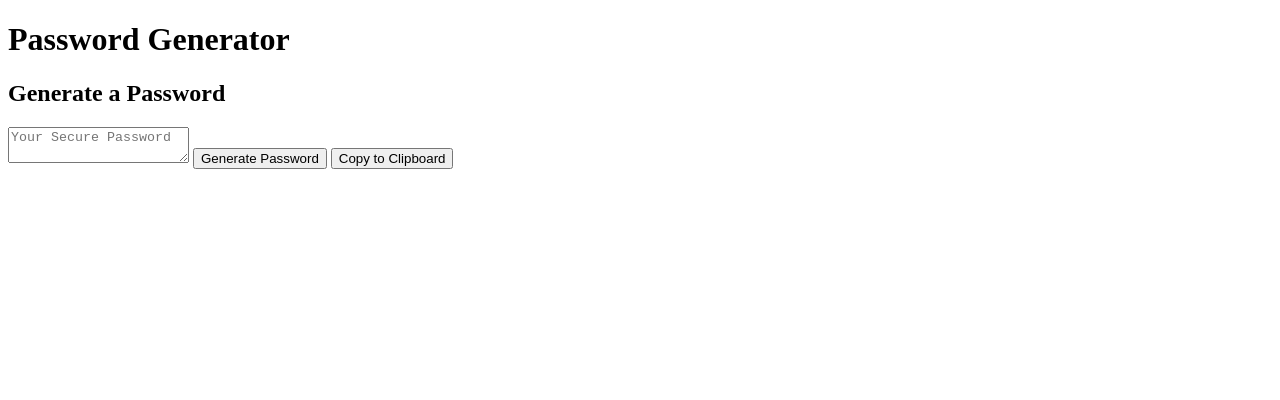
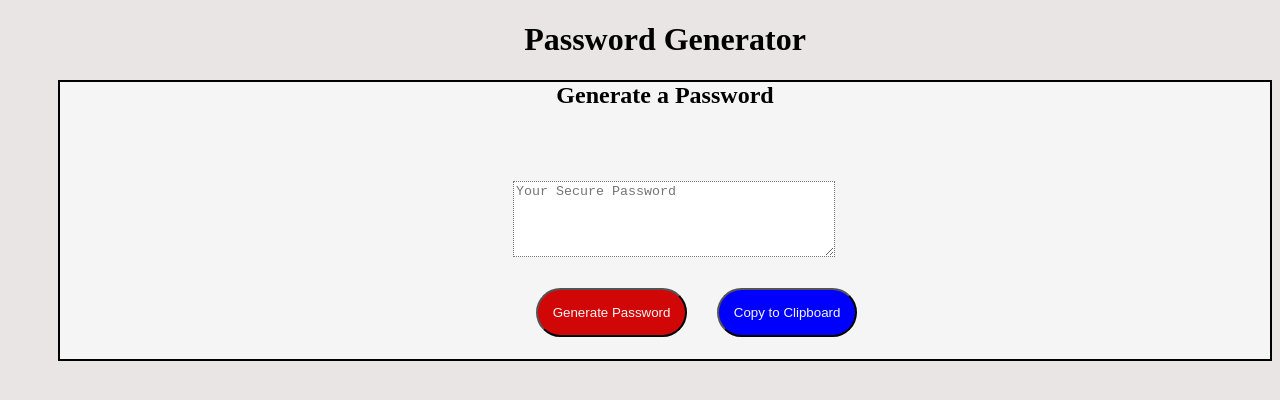
Before and after one commit to tzvik15/password-generator, a plain HTML site: page Develop/index.html in a window 1280 px wide. Drawn offline with Linux system fonts and the light colour scheme.

Commit message:
started css on landing page

```diff
--- a/Develop/index.html
+++ b/Develop/index.html
@@ -4,13 +4,14 @@
     <meta charset="UTF-8" />
     <meta name="viewport" content="width=device-width, initial-scale=1.0" />
     <meta http-equiv="X-UA-Compatible" content="ie=edge" />
+    <link href="stylesheet.css" rel="stylesheet" >
     <title>Password Generator</title>
   </head>
   <body>
     <header>
-      <h1>Password Generator</h1>
+      <h1 class="title">Password Generator</h1>
     </header>
-    <h2>Generate a Password</h2>
+    <h2 class="title subtitle">Generate a Password</h2>
     <textarea
       readonly
       id="password"
--- a/Develop/stylesheet.css
+++ b/Develop/stylesheet.css
@@ -0,0 +1,47 @@
+.title {
+    margin-left:50px;
+    text-align:center;
+}
+
+body {
+    background-color:rgb(233, 229, 229)
+}
+
+.subtitle {
+    background-color:whitesmoke;
+    border-style:solid;
+    border-width:2px;
+    border-color:black;
+    padding-bottom:250px;
+}
+
+#password {
+    width:25%;
+    height:70px;
+    margin-left:50px;
+    position:relative;
+    top:-200px;
+    left: 36%;
+    border-style:dotted;
+}
+
+#generate {
+    position:relative;
+    top:-140px;
+    left:12%;
+    padding:15px;
+    background-color:rgb(209, 7, 7);
+    color:whitesmoke;
+    border-radius: 25px;
+
+}
+
+#copy {
+    position:relative;
+    top:-140px;
+    left:14%;
+    padding:15px;
+    background-color:blue;
+    color:whitesmoke;
+    border-radius:25px;
+}
```
